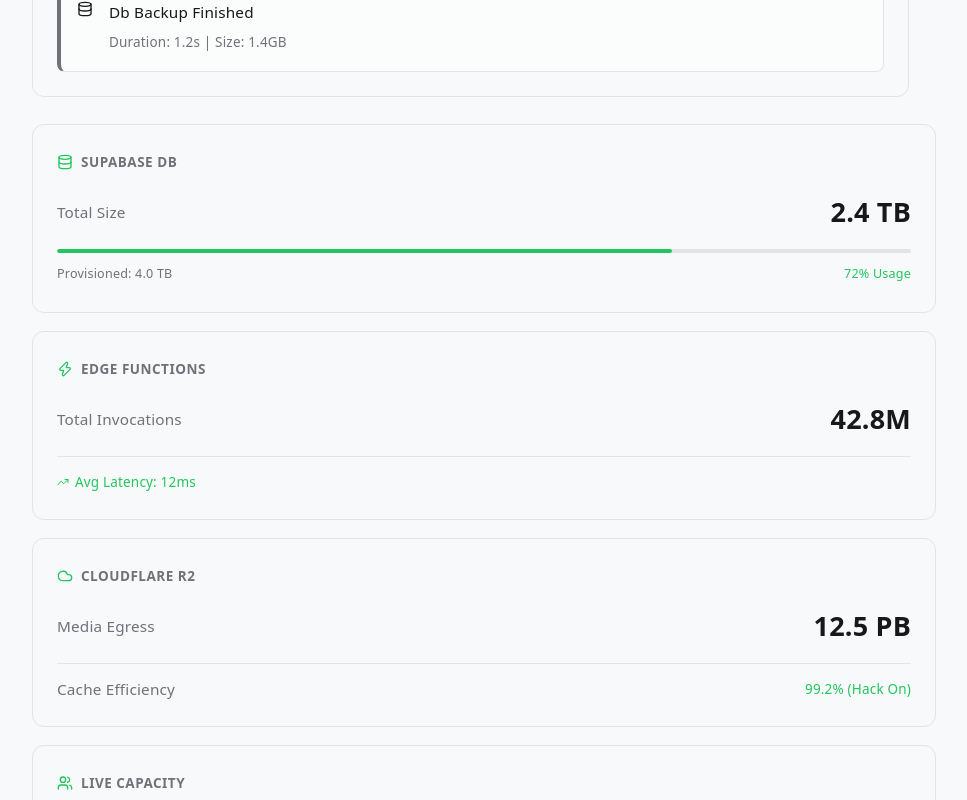
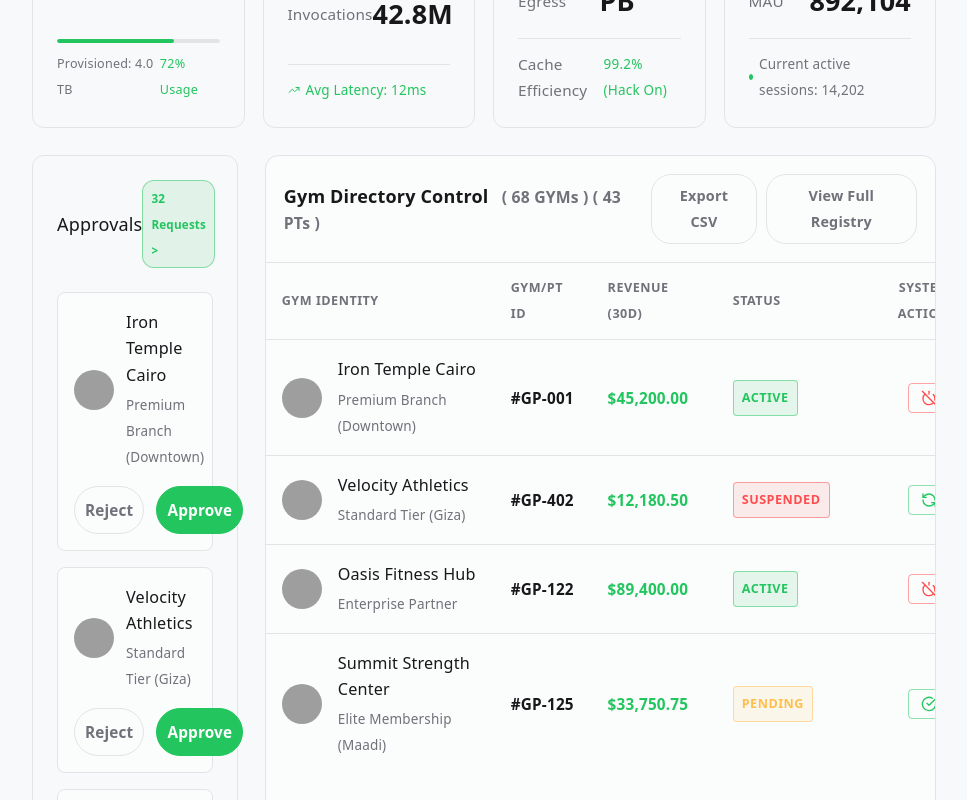
Before and after one commit to KaremEhab/Aura-Super-Admin, a React (Vite) app: page / in a window 1280 px wide. Shown: the part 940-1740 px from the top of the page, without its empty margins (296-1263 px from the left). Built offline with nearby package versions, Linux system fonts and the light colour scheme; grey boxes are pictures that could not be loaded.

Commit message:
responsiveness finished

```diff
--- a/src/components/layout/Header.css
+++ b/src/components/layout/Header.css
@@ -35,8 +35,8 @@
   align-items: center;
   background-color: var(--sidebar);
   border: 1px solid var(--stroke);
-  border-radius: 12px;
-  padding: 10px 16px;
+  border-radius: 20px;
+  padding: 10px 18px;
   width: 400px;
   gap: 12px;
   transition: border-color 0.2s;
--- a/src/pages/Dashboard/components/GymDirectoryTable.jsx
+++ b/src/pages/Dashboard/components/GymDirectoryTable.jsx
@@ -1,4 +1,5 @@
 import React from 'react';
+import { PowerOff, RefreshCcw, CheckCircle, Settings } from 'lucide-react';
 import { Badge } from '../../../components/ui/Badge';
 import './GymDirectoryTable.css';
 
@@ -11,12 +12,21 @@
   }
 };
 
-const getActionLabel = (status) => {
+const getActionIcon = (status) => {
   switch (status) {
-    case 'ACTIVE': return 'KILL SWITCH';
-    case 'SUSPENDED': return 'REACTIVATE';
-    case 'PENDING': return 'ACTIVATE';
-    default: return 'MANAGE';
+    case 'ACTIVE': return <PowerOff size={16} />;
+    case 'SUSPENDED': return <RefreshCcw size={16} />;
+    case 'PENDING': return <CheckCircle size={16} />;
+    default: return <Settings size={16} />;
+  }
+};
+
+const getActionTitle = (status) => {
+  switch (status) {
+    case 'ACTIVE': return 'Kill Switch';
+    case 'SUSPENDED': return 'Reactivate';
+    case 'PENDING': return 'Activate';
+    default: return 'Manage';
   }
 };
 
@@ -65,8 +75,11 @@
                   <Badge variant={getStatusVariant(gym.status)}>{gym.status}</Badge>
                 </td>
                 <td className="text-right">
-                  <button className={`btn-action btn-${gym.status.toLowerCase()}`}>
-                    {getActionLabel(gym.status)}
+                  <button
+                    className={`btn-action btn-${gym.status.toLowerCase()}`}
+                    title={getActionTitle(gym.status)}
+                  >
+                    {getActionIcon(gym.status)}
                   </button>
                 </td>
               </tr>
--- a/src/pages/Dashboard/components/StatCards.jsx
+++ b/src/pages/Dashboard/components/StatCards.jsx
@@ -4,7 +4,7 @@
 
 export function StatCards({ stats }) {
   return (
-    <div className="grid grid-cols-1 sm:grid-cols-2 xl:grid-cols-4 gap-4">
+    <div className="grid grid-cols-2 xl:grid-cols-4 gap-4">
       {/* Supabase DB */}
       <div className="card stat-card">
         <div className="stat-header">
--- a/src/theme.css
+++ b/src/theme.css
@@ -55,62 +55,3 @@
 .bg-primary-lite { background-color: var(--primary-lite); }
 .text-subtitle { color: var(--subtitle); }
 .hover\:text-primary-lite:hover { color: var(--primary-lite); }
-
-/* Global layout defaults missing from Tailwind */
-.min-h-screen { min-height: 100vh; }
-.flex { display: flex; }
-.flex-col { flex-direction: column; }
-.flex-wrap { flex-wrap: wrap; }
-.items-center { align-items: center; }
-.justify-center { justify-content: center; }
-.justify-end { justify-content: flex-end; }
-.p-6 { padding: 1.5rem; }
-.p-3 { padding: 0.75rem; }
-.p-8 { padding: 2rem; }
-.px-6 { padding-left: 1.5rem; padding-right: 1.5rem; }
-.py-3 { padding-top: 0.75rem; padding-bottom: 0.75rem; }
-.px-2 { padding-left: 0.5rem; padding-right: 0.5rem; }
-.py-1 { padding-top: 0.25rem; padding-bottom: 0.25rem; }
-.py-12 { padding-top: 3rem; padding-bottom: 3rem; }
-.pb-20 { padding-bottom: 5rem; }
-.mb-8 { margin-bottom: 2rem; }
-.mb-2 { margin-bottom: 0.5rem; }
-.mb-6 { margin-bottom: 1.5rem; }
-.mb-4 { margin-bottom: 1rem; }
-.my-8 { margin-top: 2rem; margin-bottom: 2rem; }
-.gap-8 { gap: 2rem; }
-.gap-4 { gap: 1rem; }
-.gap-2 { gap: 0.5rem; }
-.rounded-xl { border-radius: 0.75rem; }
-.rounded-2xl { border-radius: 1rem; }
-.rounded { border-radius: 0.25rem; }
-.border { border-width: 1px; border-style: solid; }
-.border-t { border-top-width: 1px; border-top-style: solid; }
-.shadow-sm { box-shadow: 0 1px 2px 0 rgba(0, 0, 0, 0.05); }
-.shadow-lg { box-shadow: 0 10px 15px -3px rgba(0, 0, 0, 0.1); }
-.transition-all { transition-property: all; transition-timing-function: cubic-bezier(0.4, 0, 0.2, 1); transition-duration: 300ms; }
-.transition-colors { transition-property: color, background-color, border-color, text-decoration-color, fill, stroke; transition-timing-function: cubic-bezier(0.4, 0, 0.2, 1); transition-duration: 300ms; }
-.transition-transform { transition-property: transform; transition-timing-function: cubic-bezier(0.4, 0, 0.2, 1); transition-duration: 300ms; }
-.duration-300 { transition-duration: 300ms; }
-.hover\:scale-105:hover { transform: scale(1.05); }
-.relative { position: relative; }
-.absolute { position: absolute; }
-.-bottom-4 { bottom: -1rem; }
-.-right-4 { right: -1rem; }
-.-top-4 { top: -1rem; }
-.-left-4 { left: -1rem; }
-.w-12 { width: 3rem; }
-.text-center { text-align: center; }
-.text-4xl { font-size: 2.25rem; line-height: 2.5rem; }
-.text-xl { font-size: 1.25rem; line-height: 1.75rem; }
-.font-bold { font-weight: 700; }
-.font-semibold { font-weight: 600; }
-.max-w-4xl { max-width: 56rem; }
-.mx-auto { margin-left: auto; margin-right: auto; }
-.grid { display: grid; }
-.grid-cols-1 { grid-template-columns: repeat(1, minmax(0, 1fr)); }
-@media (min-width: 768px) {
-  .md\:grid-cols-2 { grid-template-columns: repeat(2, minmax(0, 1fr)); }
-}
-.backdrop-blur-md { backdrop-filter: blur(12px); }
-.hover\:underline:hover { text-decoration: underline; }
```
